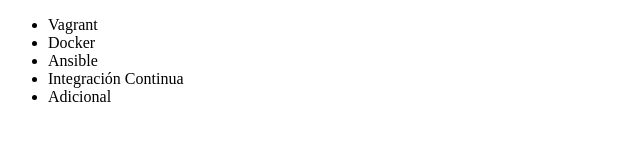
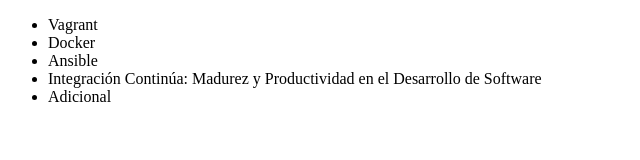
Before and after one commit to Cris0592/alura-git, a plain HTML site: page index.html in a window 1280 px wide. Shown: the whole page, without its empty margins (0-640 px from the left). Drawn offline with Linux system fonts and the light colour scheme.

Commit message:
Agregando acento y renombrando curso de Integración continua

```diff
--- a/index.html
+++ b/index.html
@@ -9,7 +9,7 @@
             <li>Vagrant</li>
             <li>Docker</li>
             <li>Ansible</li>
-            <li>Integración Continua</li>
+            <li>Integración Continúa: Madurez y Productividad en el Desarrollo de Software</li>
             <li>Adicional</li>
         </ul>
     </body>
```
